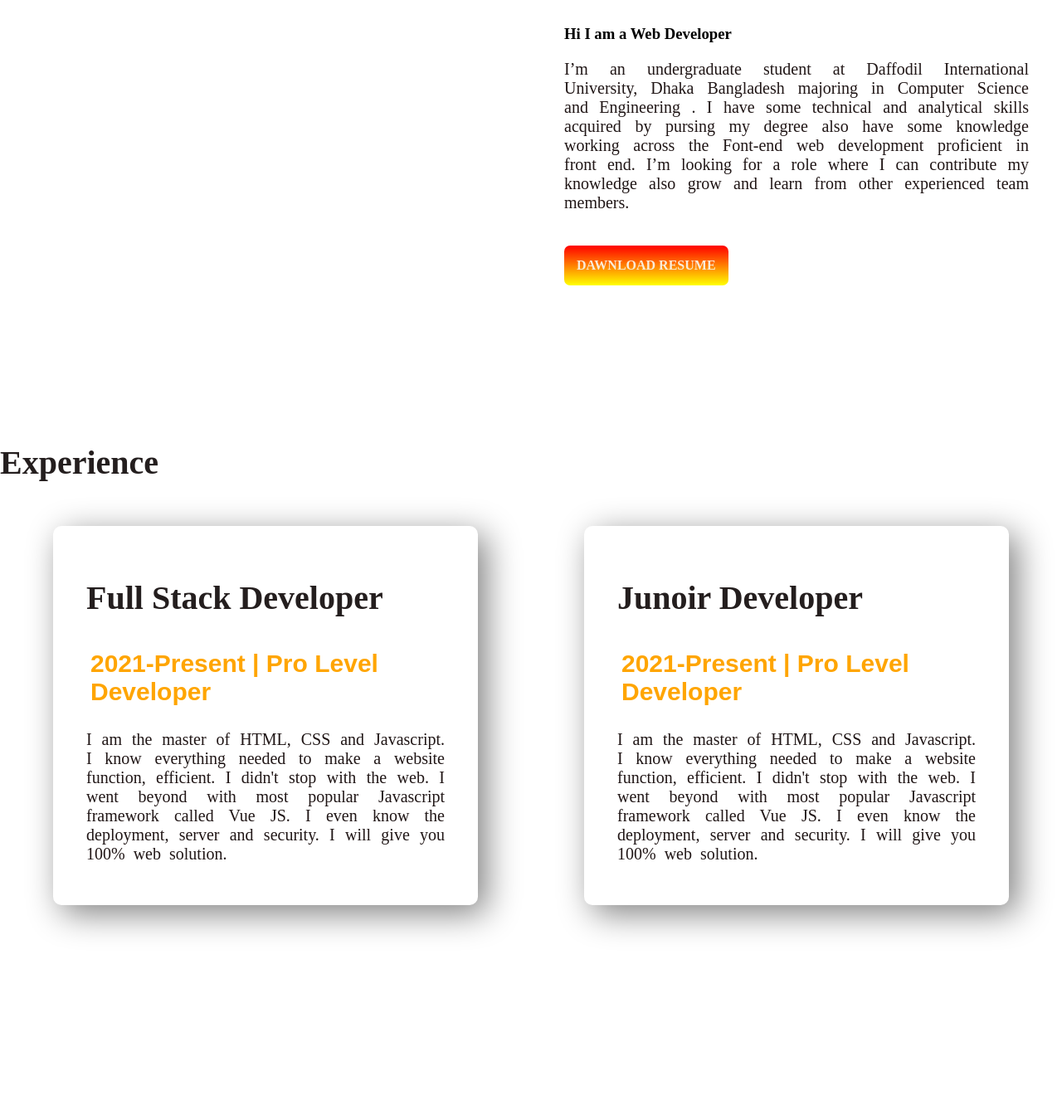
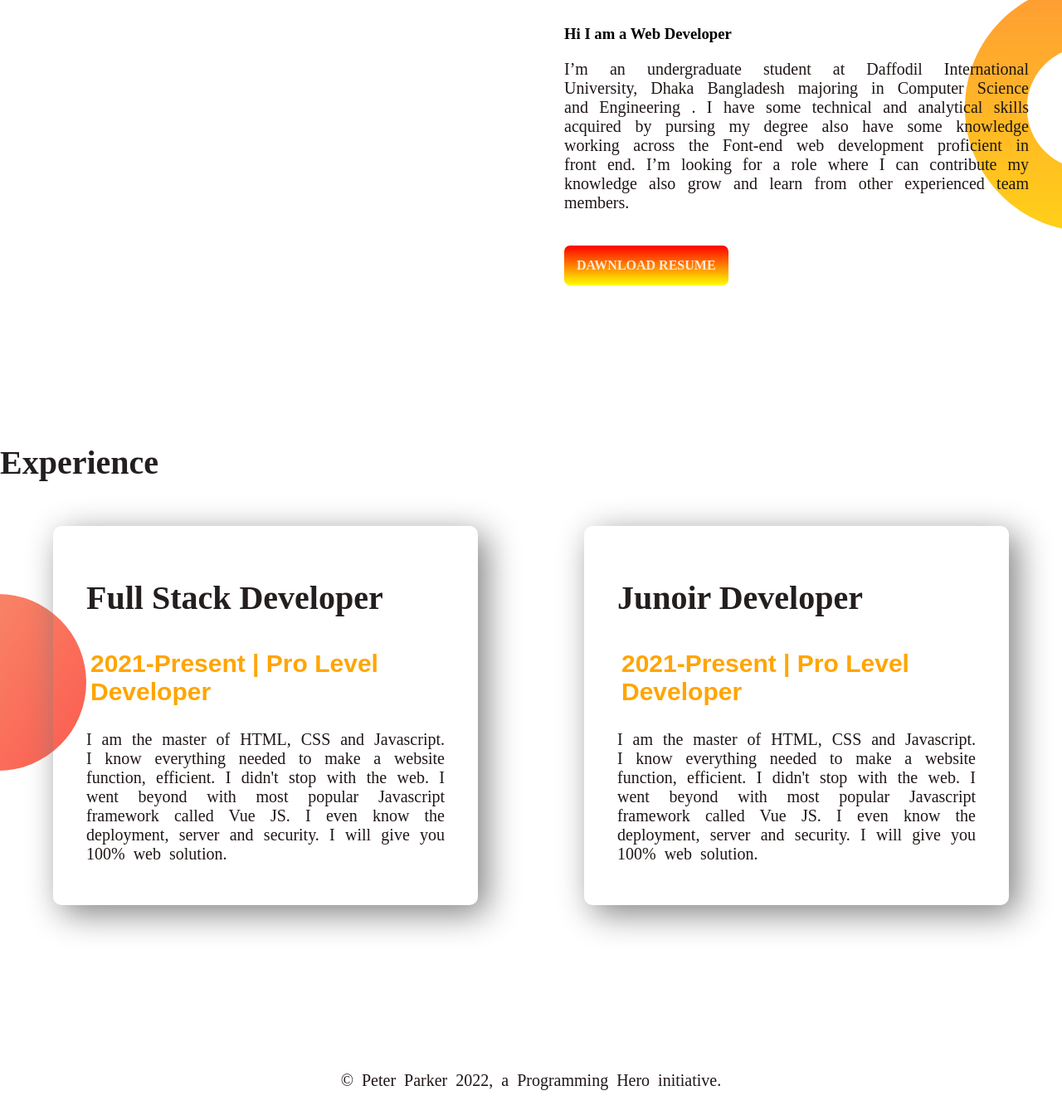
Before and after one commit to kanakWeb/Experience, a plain HTML site: page index.html in a window 1280 px wide. Shown: the part 861-2205 px from the top of the page at 83% size. Before the commit the page ends 2122 px from the top, so only its background shows below. Drawn offline with Linux system fonts and the light colour scheme.

Commit message:
baner added

```diff
--- a/index.html
+++ b/index.html
@@ -40,7 +40,7 @@
 
     <!-- 2nd section start -->
 
-    <section class="container-faxibilety">
+    <section class="bg-2nd container-faxibilety">
 
         <div class="half">
             <img src="image/kanak1.png" alt="kanak1">
@@ -94,6 +94,8 @@
     </section>
     <!-- 3nd section end -->
 
+    <footer class="text paragraph">© Peter Parker 2022, a Programming Hero initiative.</footer>
+
 </body>
 
 </html>
--- a/style.css
+++ b/style.css
@@ -52,6 +52,11 @@
   line-height: 30x;
   font-size: 20px;
 }
+.bg-2nd{
+    background-image: url(image/dream-bg.png);
+    background-repeat: no-repeat;
+    background-position:right;
+}
 
 .skill {
 
@@ -70,3 +75,14 @@
     .skill:hover{
         background-color: rgba(223, 110, 95, 0.918);
     }
+
+    .exp-section{
+        background-image: url(image/exp-bg.png);
+        background-repeat: no-repeat;
+        background-position:left ;
+    }
+
+    .text{
+        text-align: center;
+        padding: 30px;
+    }
```
